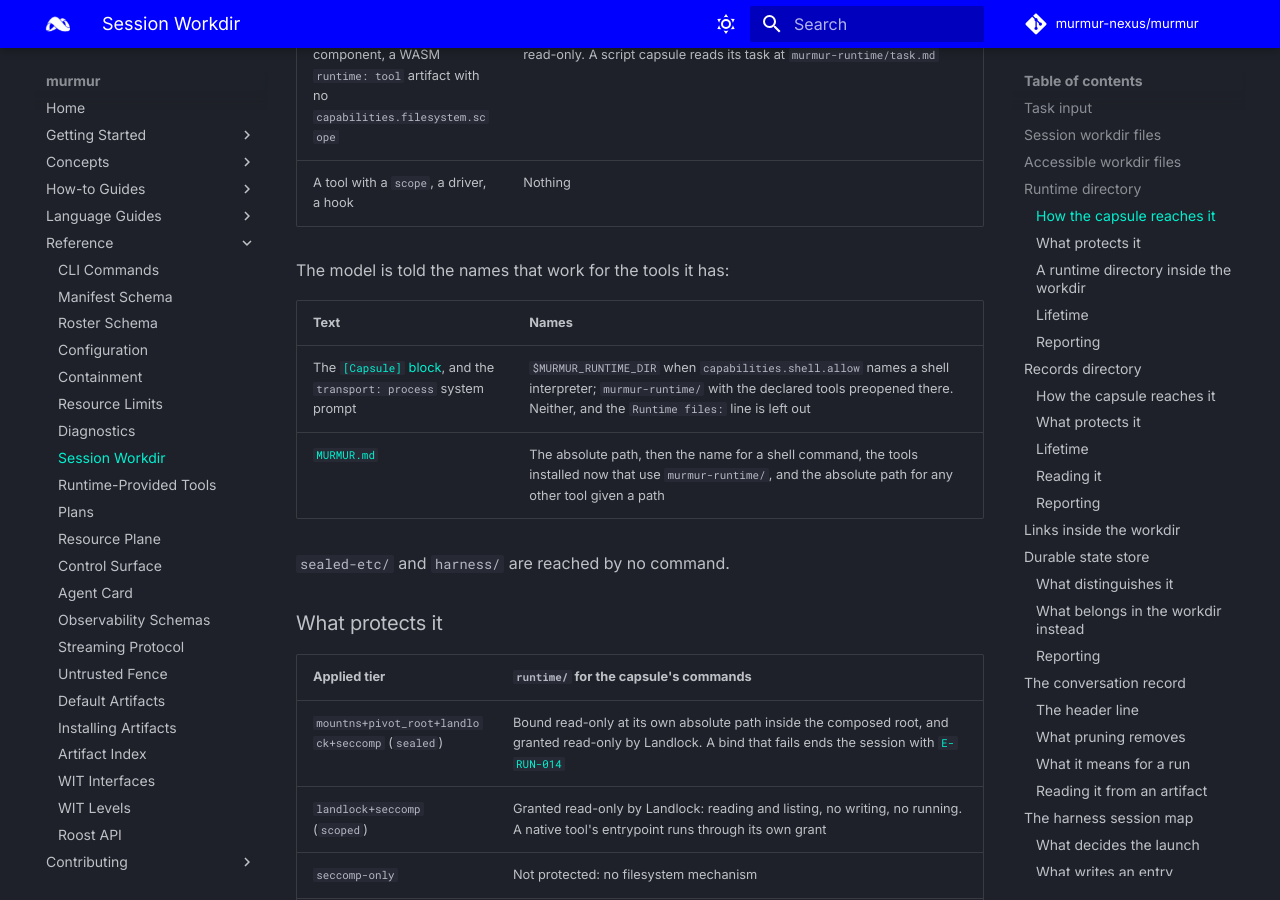
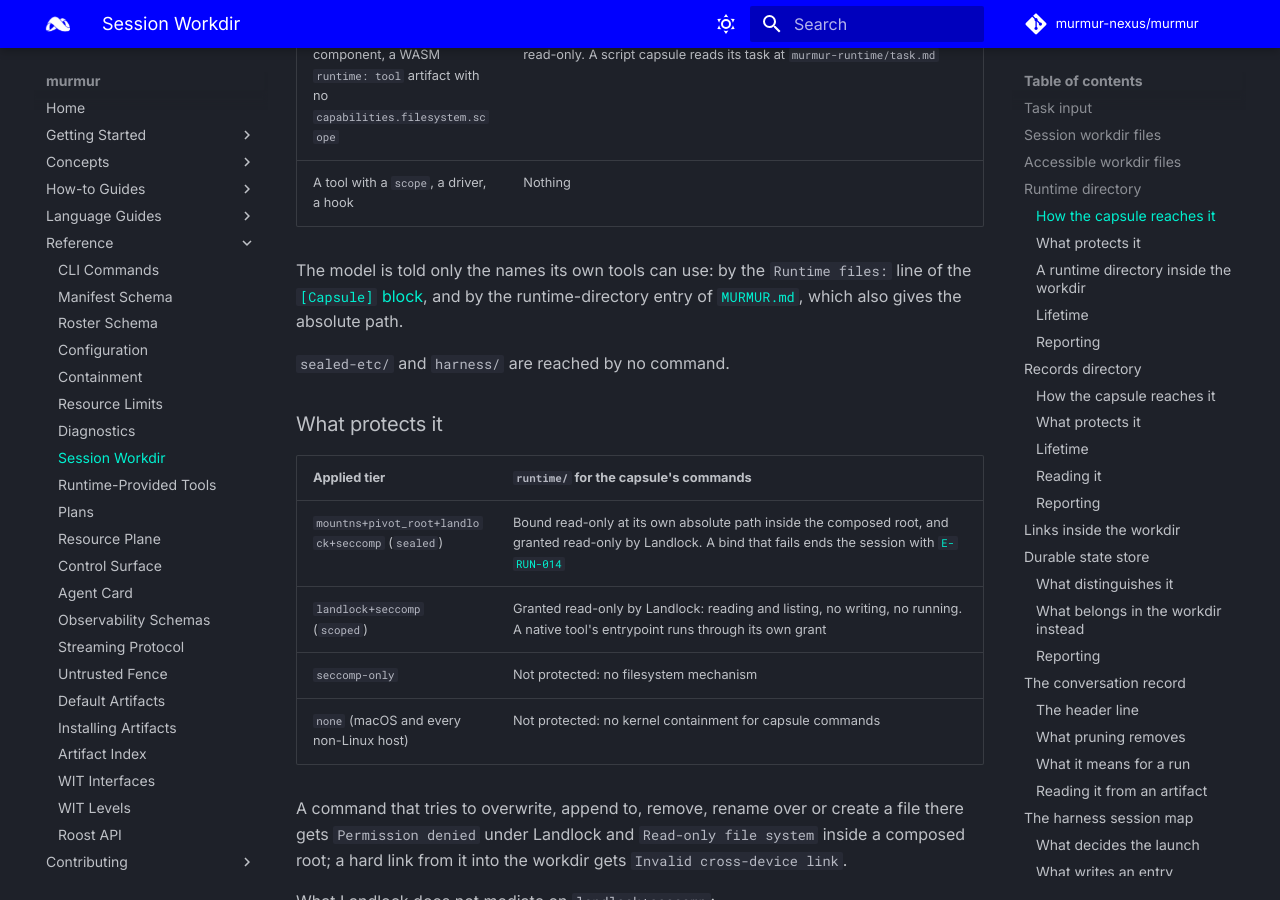
Before and after one commit to murmur-nexus/murmur, an MkDocs documentation site: the page built from docs/content/reference/workdir.md, in a window 1280 px wide and 900 px high, scrolled down 5060 px. Built offline with MkDocs 1.6.1 and Material for MkDocs 9.7.7, drawn with Linux system fonts in a browser that asks for light colours; comment, search, counter and statistics services are not loaded.

Commit message:
checkpoint(#2c3826c2): Entering test stage
Signed-off-by: ewdegraaff <ewdegraaff@users.noreply.github.com>

```diff
--- a/docs/content/reference/workdir.md
+++ b/docs/content/reference/workdir.md
@@ -140,12 +140,9 @@ created is refused with [`E-IO-004`](diagnostics.md#e-io-004) before anything is
 | A script capsule's own component, a WASM `runtime: tool` artifact with no `capabilities.filesystem.scope` | `murmur-runtime/`, beside the workdir it sees as its current directory, read-only. A script capsule reads its task at `murmur-runtime/task.md` |
 | A tool with a `scope`, a driver, a hook | Nothing |
 
-The model is told the names that work for the tools it has:
-
-| Text | Names |
-|---|---|
-| The [`[Capsule]` block](../concepts/session-loop.md#capsule-block), and the `transport: process` system prompt | `$MURMUR_RUNTIME_DIR` when `capabilities.shell.allow` names a shell interpreter; `murmur-runtime/` with the declared tools preopened there. Neither, and the `Runtime files:` line is left out |
-| [`MURMUR.md`](../concepts/session-loop.md#murmur-md) | The absolute path, then the name for a shell command, the tools installed now that use `murmur-runtime/`, and the absolute path for any other tool given a path |
+The model is told only the names its own tools can use: by the `Runtime files:` line of the
+[`[Capsule]` block](../concepts/session-loop.md#capsule-block), and by the runtime-directory entry
+of [`MURMUR.md`](../concepts/session-loop.md#murmur-md), which also gives the absolute path.
 
 `sealed-etc/` and `harness/` are reached by no command.
 
```
